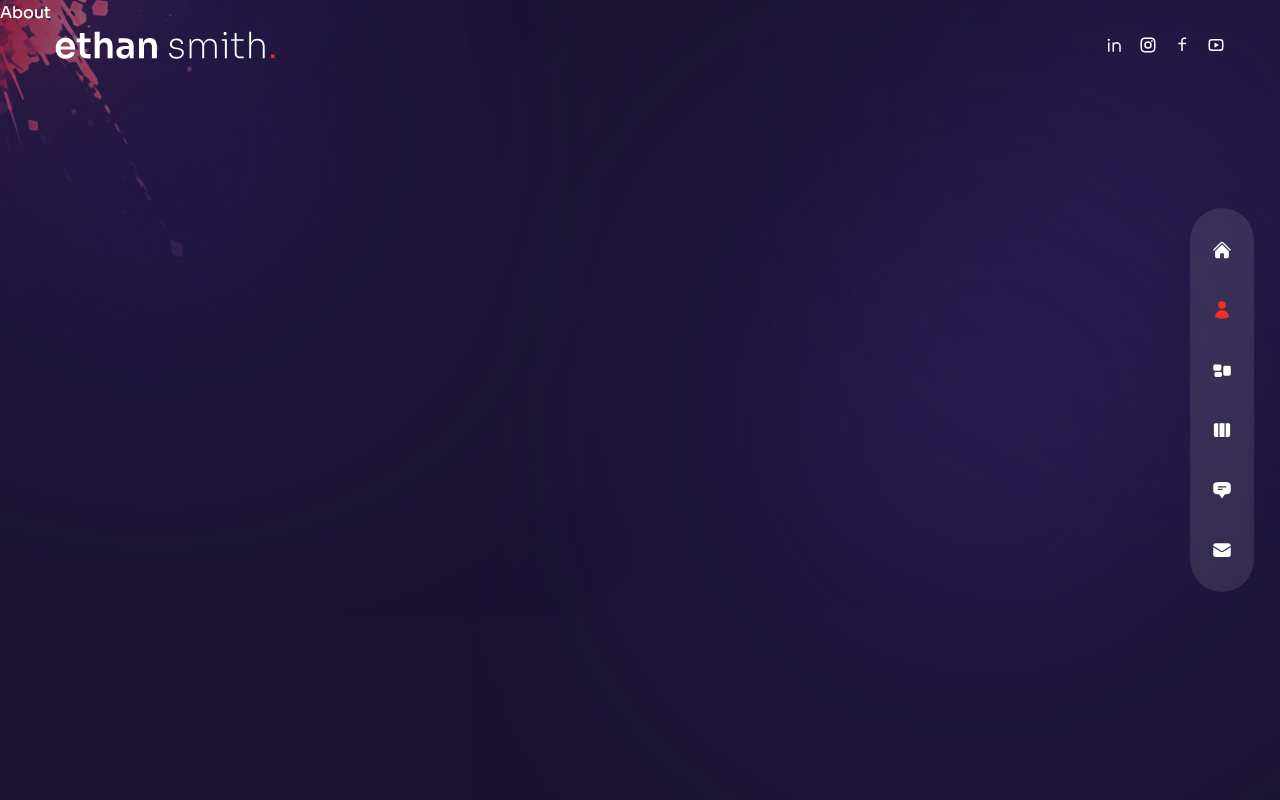
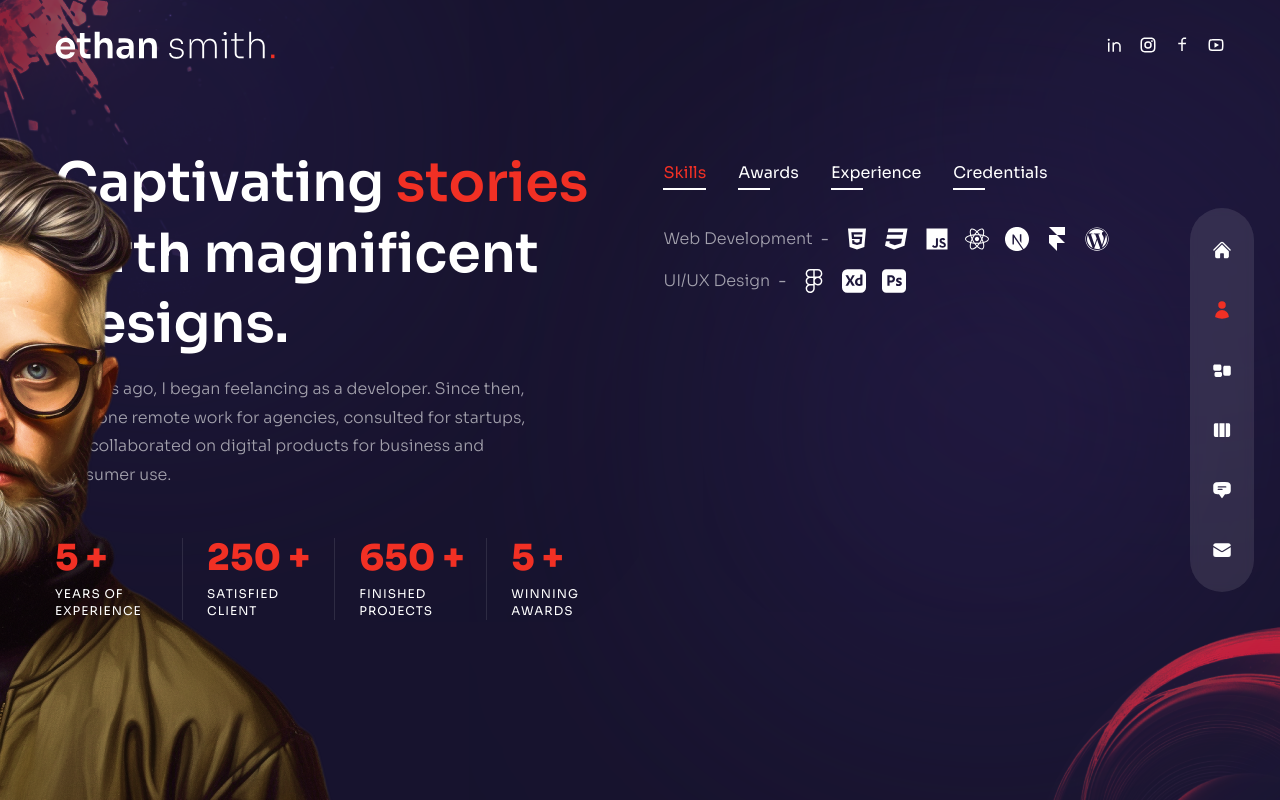
Before and after one commit to RichardUdoh/RuPortfolio, a Next.js app: page /about in a window 1280 px wide. Built offline with nearby package versions, Linux system fonts and the light colour scheme.

Commit message:
About page done

```diff
--- a/components/Circles.js
+++ b/components/Circles.js
@@ -1,5 +1,18 @@
+import Image from 'next/image'
+
 const Circles = () => {
-  return <div>Circles</div>;
-};
+  return (
+  <div className='w-[200px] xl:w-[300px] absolute -right-16 -bottom-2 mix-blend-color-dodge
+  animate-pulse duration-75 z-10 '>
+    <Image
+      src={'/circles.png'}
+      width={260}
+      height={200}
+      alt=''
+      className='w-full h-full'
+    />
+  </div>
+  )
+}
 
-export default Circles;
+export default Circles
--- a/pages/about/index.js
+++ b/pages/about/index.js
@@ -1,3 +1,4 @@
+import React, {useState} from 'react'
 // icons
 import {
   FaHtml5,
@@ -88,8 +89,160 @@ const aboutData = [
   },
 ];
 
+// components
+import Avatar from '../../components/Avatar'
+import Circles from '../../components/Circles'
+
+import {motion} from 'framer-motion'
+import {fadeIn} from '../../variants'
+import { icons } from 'react-icons'
+
+import CountUp from 'react-countup' //counters
+
+
 const About = () => {
-  return <div>About</div>;
-};
+  const [index, setIndex] = useState(0)
+  console.log(index)
+  return (
+  <div className='h-full bg-primary/30 py-32 text-center xl:text-left'>
+    <Circles/>
+    {/* avatar img  */}
+    <motion.div
+    variants={fadeIn('right', 0.2)}
+    initial='hidden'
+    animate='show'
+    exit='hidden'
+    className='hidden xl:flex absolute bottom-0 -left-[370px]'
+    >
+      <Avatar/>
+    </motion.div>
+    <div className='container mx-auto h-full flex flex-col items-center xl:flex-row gap-x-6'>
 
-export default About;
+      {/* text */}
+      <div className='flex-1 flex flex-col justify-center'>
+        <motion.h2
+          variants={fadeIn('right', 0.2)}
+          initial='hidden'
+          animate='show'
+          exit='hidden'
+          className='h2'
+        >
+          Captivating <span className='text-accent'>stories</span> birth magnificent designs.
+        </motion.h2>
+        <motion.p
+          variants={fadeIn('right', 0.4)}
+          initial='hidden'
+          animate='show'
+          exit='hidden'
+          className='max-w-[500px] mx-auto xl:mx-0 mb-6 xl:mb-12 px-2 xl:px-0'
+        >
+          10 years ago, I began feelancing as a developer. Since then, I've done remote work
+          for agencies, consulted for startups, and collaborated on digital products for business
+          and consumer use.
+        </motion.p>
+        {/* counters */}
+        <motion.div
+          variants={fadeIn('right', 0.6)}
+          initial='hidden'
+          animate='show'
+          exit='hidden'
+          className='hidden md:flex md:max-w-xl xl:max-w-none mx-auto xl:mx-0 mb-8'
+        >
+          <div className='flex flex-1 xl:gap-x-6'>
+            {/* experiences */}
+            <div className='relative flex-1 after:w-[1px] after:h-full after:bg-white/10
+            after:absolute after:top-0 after:right-0'>
+              <div className='text-2xl xl:text-4xl font-extrabold text-accent mb-2'>
+                <CountUp start={0} end={5} duration={5} /> +
+              </div>
+              <div className='text-xs uppercase tracking-[1px] leading-[1.4] max-w-[100px]'>
+                Years of experience
+              </div>
+            </div>
+            {/* client */}
+            <div className='relative flex-1 after:w-[1px] after:h-full after:bg-white/10
+            after:absolute after:top-0 after:right-0'>
+              <div className='text-2xl xl:text-4xl font-extrabold text-accent mb-2'>
+                <CountUp start={0} end={250} duration={5} /> +
+              </div>
+              <div className='text-xs uppercase tracking-[1px] leading-[1.4] max-w-[100px]'>
+                Satisfied client
+              </div>
+            </div>
+              {/* projects */}
+            <div className='relative flex-1 after:w-[1px] after:h-full after:bg-white/10
+            after:absolute after:top-0 after:right-0'>
+              <div className='text-2xl xl:text-4xl font-extrabold text-accent mb-2'>
+                <CountUp start={0} end={650} duration={5} /> +
+              </div>
+              <div className='text-xs uppercase tracking-[1px] leading-[1.4] max-w-[100px]'>
+                Finished projects
+              </div>
+            </div>
+              {/* awards */}
+            <div className='relative flex-1'>
+              <div className='text-2xl xl:text-4xl font-extrabold text-accent mb-2'>
+                <CountUp start={0} end={5} duration={5} /> +
+              </div>
+              <div className='text-xs uppercase tracking-[1px] leading-[1.4] max-w-[100px]'>
+                Winning awards
+              </div>
+            </div>
+          </div>
+        </motion.div>
+      </div>
+      {/* info */}
+      <motion.div
+        variants={fadeIn('left', 0.4)}
+        initial='hidden'
+        animate='show'
+        exit='hidden'
+        className='flex flex-col w-full xl:max-w-[48%] h-[480px]'
+      >
+        <div className='flex gap-x-4 xl:gap-x-8 mx-auto xl:mx-0 mb-4'>
+          {aboutData.map((item, itemIndex) => {
+            return (
+              <div
+                key={itemIndex}
+                className={`${
+                  index === itemIndex &&
+                  'text-accent after:w-[100%] after:bg-accent after:transition-all after:duration-300'
+                }  cursor-pointer capitalize xl-text-lg relative after:w-8 after:h-[2px]
+                  after:bg-white after:absolute after:-bottom-1 after:left-0 z-10`}
+                  onClick={() => setIndex(itemIndex)}
+              >
+                {item.title}
+              </div>
+            )
+          }
+          )}
+        </div>
+        <div className='py-2 xl:py-6 flex flex-col gap-y-2 xl:gap-y-4 items-center xl:items-start'>
+          {aboutData[index].info.map((item, itemIndex)=> {
+            return (
+            <div key={itemIndex} className='flex-1 flex flex-col md:flex-row
+            max-w-max gap-x-2 items-center text-white/60'>
+              {/* title */}
+              <div className='font-light mb-2 md:mb-0'>{item.title}</div>
+              <div className='hidden md:flex'>-</div>
+              <div>{item.stage}</div>
+              <div className='flex gap-x-4 '>
+                {/* icons */}
+                {item.icons?.map((icon, itemIndex) => {
+                  return <div className='text-2xl text-white'>{icon}</div>
+                })}
+              </div>
+
+            </div>
+            )
+          }
+          )}
+        </div>
+      </motion.div>
+    </div>
+  </div>
+
+  )
+}
+
+export default About
--- a/pages/index.js
+++ b/pages/index.js
@@ -37,7 +37,7 @@ const Home = () => {
             Dolore, blanditiis iure.
           </motion.p>
           {/* button  */}
-          <div className='flex justify-center xl:hidden relative'>
+          <div className='flex justify-center xl:hidden relative z-10'>
             <ProjectBtn />
           </div>
           <motion.div
@@ -53,7 +53,7 @@ const Home = () => {
         </div>
       </div>
       {/* image */}
-      <div className='w-[1200px] h-full absolute right-0 bottom-0'>
+      <div className='w-[1200px] h-full absolute right-0 bottom-0 '>
         {/* bg img  */}
         <div className='bg-none xl:bg-explosion xl:bg-cover xl:bg-right xl:bg-no-repeat w-full h-full
         absolute mix-blend-color-dodge translate-z-0'>
```
